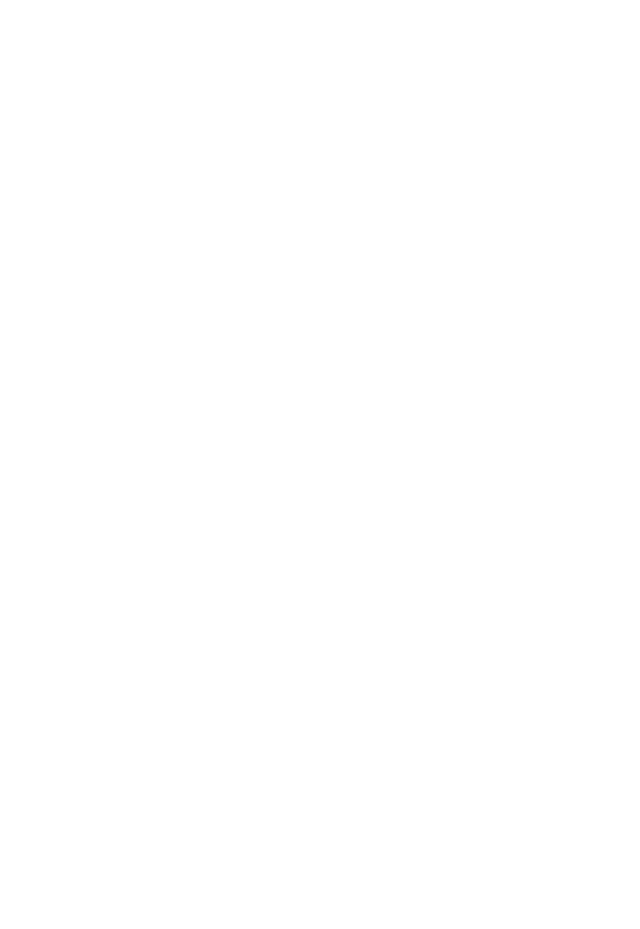
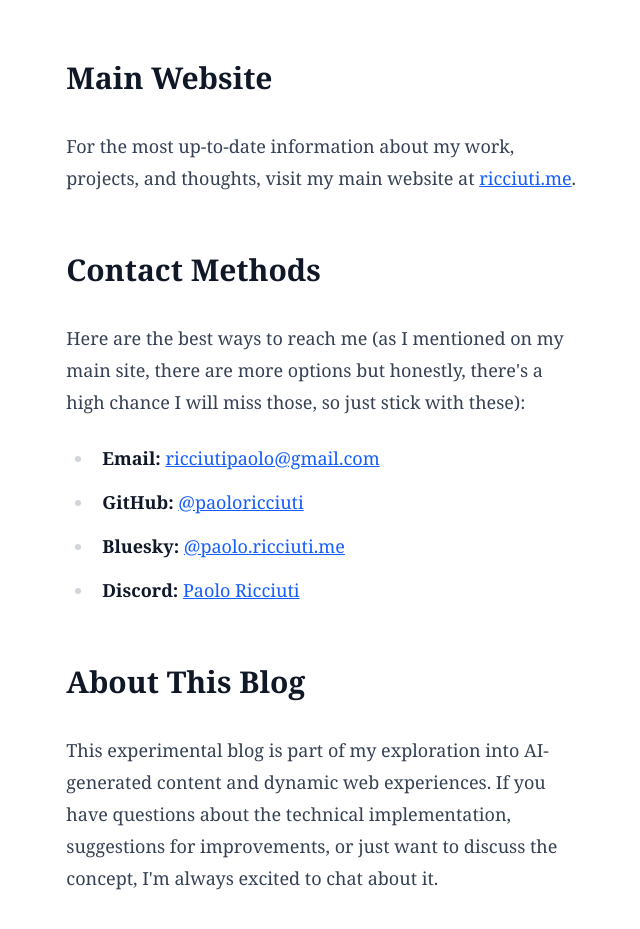
Before and after one commit to paoloricciuti/the-blog-of-alexandria, a SvelteKit app: page /contacts in a window 1280 px wide. Shown: the part 469-1398 px from the top of the page, without its empty margins (315-955 px from the left). Before the commit the page ends 800 px from the top, so only its background shows below. Built offline with nearby package versions, Linux system fonts and the light colour scheme.

Commit message:
feat: contacts

```diff
--- a/src/routes/contacts/+page.svelte
+++ b/src/routes/contacts/+page.svelte
@@ -1 +1,60 @@
-WIP
+<section class="mx-auto max-w-3xl px-4 py-8">
+	<h1 class="mb-6 text-3xl font-bold">Get in Touch</h1>
+
+	<div class="prose lg:prose-lg">
+		<p>
+			Want to connect? Whether you're looking to collaborate, discuss ideas, or just say hello, I'd
+			love to hear from you. You can find me on various platforms across the web.
+		</p>
+
+		<h2>Main Website</h2>
+		<p>
+			For the most up-to-date information about my work, projects, and thoughts, visit my main
+			website at <a href="https://ricciuti.me/" class="text-blue-600 hover:underline">ricciuti.me</a
+			>.
+		</p>
+
+		<h2>Contact Methods</h2>
+		<p>
+			Here are the best ways to reach me (as I mentioned on my main site, there are more options but
+			honestly, there's a high chance I will miss those, so just stick with these):
+		</p>
+
+		<ul class="space-y-2">
+			<li>
+				<strong>Email:</strong>
+				<a href="mailto:ricciutipaolo@gmail.com" class="text-blue-600 hover:underline">
+					ricciutipaolo@gmail.com
+				</a>
+			</li>
+			<li>
+				<strong>GitHub:</strong>
+				<a href="https://github.com/paoloricciuti" class="text-blue-600 hover:underline">
+					@paoloricciuti
+				</a>
+			</li>
+			<li>
+				<strong>Bluesky:</strong>
+				<a href="https://bsky.app/profile/paolo.ricciuti.me" class="text-blue-600 hover:underline">
+					@paolo.ricciuti.me
+				</a>
+			</li>
+			<li>
+				<strong>Discord:</strong>
+				<a
+					href="https://discordapp.com/users/282306658825273344"
+					class="text-blue-600 hover:underline"
+				>
+					Paolo Ricciuti
+				</a>
+			</li>
+		</ul>
+
+		<h2>About This Blog</h2>
+		<p>
+			This experimental blog is part of my exploration into AI-generated content and dynamic web
+			experiences. If you have questions about the technical implementation, suggestions for
+			improvements, or just want to discuss the concept, I'm always excited to chat about it.
+		</p>
+	</div>
+</section>
```
